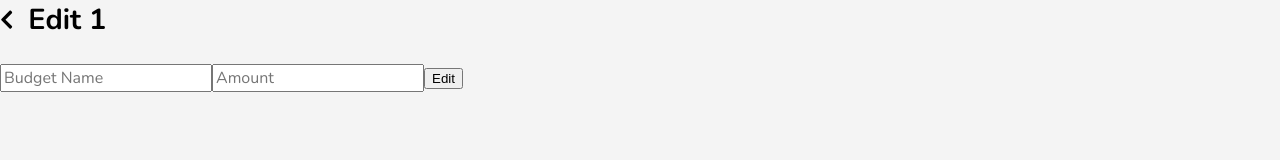
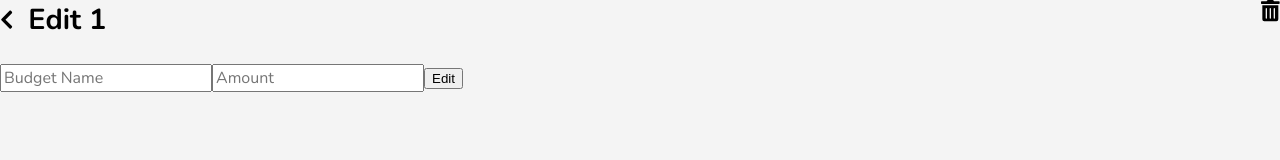
Before and after one commit to SteveMobs-Salt/Crib, a React (Create React App) app in the folder client/: page /dashboard/budget/1/edit in a window 1280 px wide. Shown: the top 160 px of the page. Built offline with nearby package versions, Linux system fonts and the light colour scheme; a web font is replaced by a local one.

Commit message:
Finished delete/put budget endpoints

```diff
--- a/client/src/components/CategoryBudgetOverview.js
+++ b/client/src/components/CategoryBudgetOverview.js
@@ -36,10 +36,14 @@ function CategoryBudgetOverview() {
   const { category } = useParams();
   const { path, url } = useRouteMatch();
   const {
-    household: { budgets, expenses },
+    selectedHousehold,
+    household
   } = useContext(HouseholdContext);
-  let amount, catExpenses, percent;
+  let amount, catExpenses, percent, budgets, expenses;
   let budgetTotal=0, catExpensesTotal=0;
+  if(household) {
+    ({budgets, expenses} = household[selectedHousehold])
+  }
   if (budgets && expenses) {
     let budget = budgets.find(a => a.category === category);
     amount = budget.amount;
--- a/client/src/components/EditBudget.js
+++ b/client/src/components/EditBudget.js
@@ -7,16 +7,12 @@ import {
 import HouseholdContext from '../contexts/HouseholdContext';
 import axios from 'axios';
 import { FontAwesomeIcon } from '@fortawesome/react-fontawesome';
-import { faChevronLeft } from '@fortawesome/free-solid-svg-icons';
-import { set } from 'mongoose';
-
+import { faChevronLeft, faTrashAlt } from '@fortawesome/free-solid-svg-icons';
 
 function EditBudget() {
-    const {
-        setHousehold,
-        household,
-        selectedHousehold
-    } = useContext(HouseholdContext);
+  const { setHousehold, household, selectedHousehold } = useContext(
+    HouseholdContext,
+  );
   const history = useHistory();
   const { category } = useParams();
   let id;
@@ -26,11 +22,39 @@ function EditBudget() {
 
   const handleEditBudget = e => {
     e.preventDefault();
-        axios.put(`/budget?category=${e.target.category.value}&amount=${e.target.amount.value}&id=${id}&previousCategory=${category}`)
+    const newCat = e.target.category ? e.target.category.value : null;
+    const amount = e.target.amount ? e.target.amount.value : null;
+    axios
+      .put(
+        `/budget?${newCat ? `category=` + newCat : ''}&${
+          amount ? `amount=` + amount : ''
+        }&id=${id}&previousCategory=${category}`,
+      )
       .then(response => setHousehold(response.data))
       .catch(err => console.log(err));
     history.go(-2);
-    }
+  };
+  const handleDeleteBudget = () => {
+      console.log(category, id)
+    axios
+      .delete(`/budget?id=${id}&category=${category}`)
+      .then(res => setHousehold(res.data))
+      .catch(err => console.log(err));
+      history.go(-2);
+  };
+  const defaultCat = [
+    'Groceries',
+    'Housing',
+    'Utilities',
+    'Transportation',
+    'Insurance',
+    'Loan Repayments',
+    'Entertainment',
+    'Clothing',
+    'Dining',
+    'Fitness',
+    'Other',
+  ];
 
   return (
     <div className="create-group">
@@ -43,15 +67,30 @@ function EditBudget() {
           />
           <h2>Edit {category}</h2>
         </nav>
+        {defaultCat.includes(category) ? null : (
+          <FontAwesomeIcon
+            icon={faTrashAlt}
+            size="lg"
+            onClick={() => handleDeleteBudget()}
+          />
+        )}
       </div>
 
       <form onSubmit={e => handleEditBudget(e)}>
+        {defaultCat.includes(category) ? null : (
           <input type="text" placeholder="Budget Name" name="category" />
-                <input type="number" step="0.01" min="0" placeholder="Amount" name="amount" />
-                <button type="submit" >Edit</button>
+        )}
+        <input
+          type="number"
+          step="0.01"
+          min="0"
+          placeholder="Amount"
+          name="amount"
+        />
+        <button type="submit">Edit</button>
       </form>
     </div>
-    )
+  );
 }
 
 export default EditBudget;
```
Also changed, not shown: 1 other file (tests, documents, lock files or other folders). Lines whose indentation alone changed are shown as unchanged.
